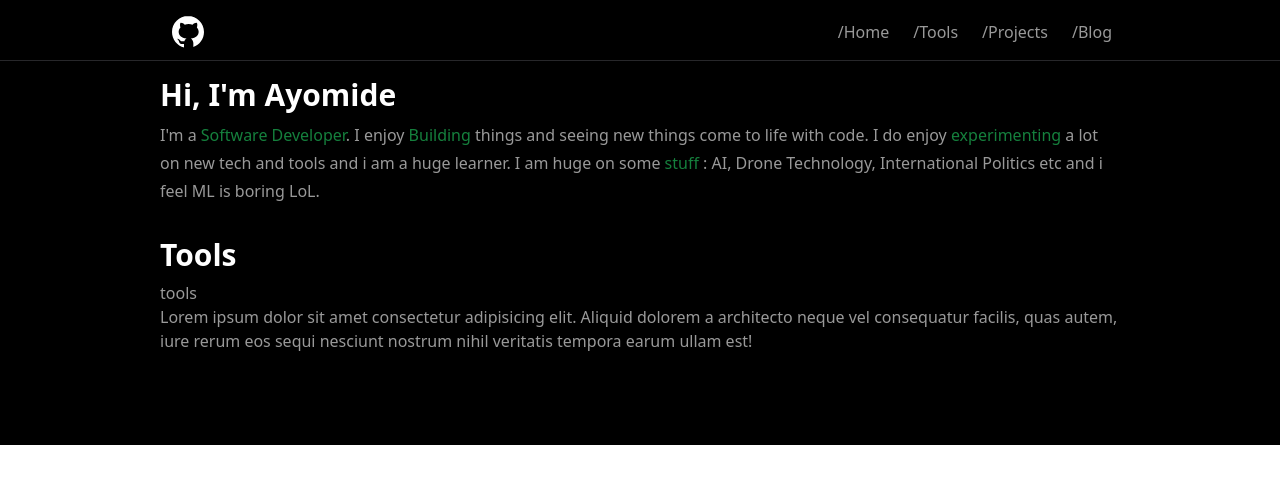
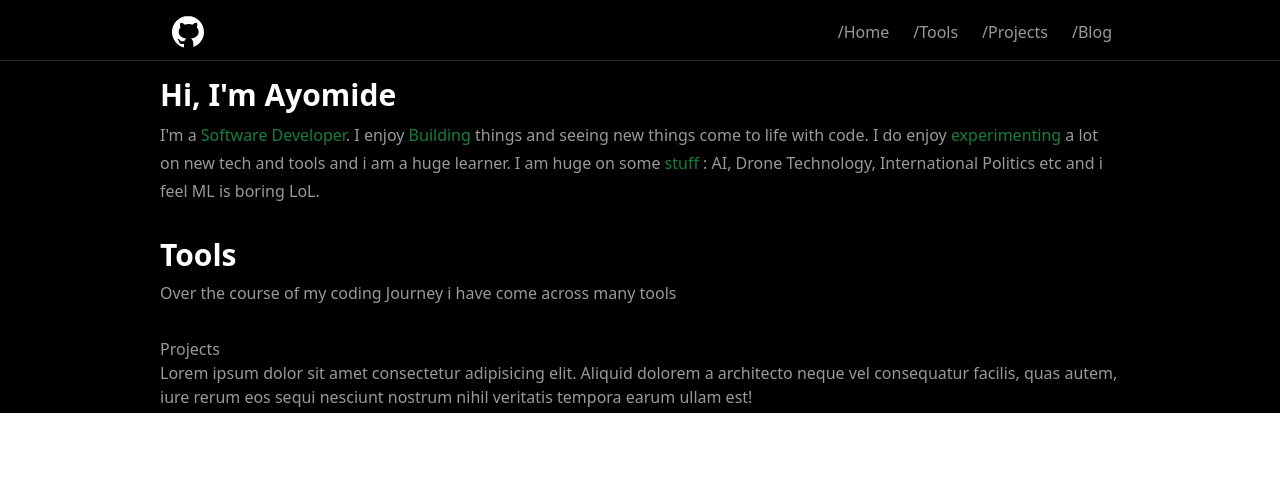
Before and after one commit to Ayothegod/portfolio, a Next.js app: page / in a window 1280 px wide. Shown: the top 484 px of the page. Built offline with nearby package versions, Linux system fonts and the light colour scheme.

Commit message:
start tools page

```diff
--- a/pages/index.js
+++ b/pages/index.js
@@ -29,10 +29,11 @@ export default function Home() {
 
         <section id="tools"  className="max-w-[60rem] mx-auto mt-8">
           <h1 className="font-bold text-white text-3xl mb-2">Tools</h1>
+          <p>Over the course of my coding Journey i have come across many tools</p>
         </section>
 
-        <section id="projects" className="max-w-[60rem] mx-auto h-[10rem]">
-          tools
+        <section id="projects" className="max-w-[60rem] mx-auto mt-8">
+          Projects
           <p>Lorem ipsum dolor sit amet consectetur adipisicing elit. Aliquid dolorem a architecto neque vel consequatur facilis, quas autem, iure rerum eos sequi nesciunt nostrum nihil veritatis tempora earum ullam est!</p>
         </section>
 
```
